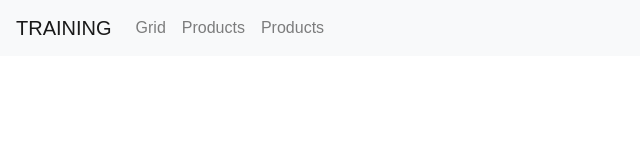
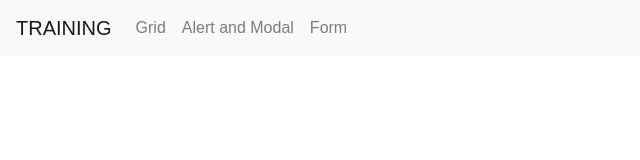
Before and after one commit to LucasRosinelli/bootstrap4-intro, a website: page index.html in a window 1280 px wide. Shown: the full height of the page, 0-640 px from the left. Drawn offline with nearby package versions, Linux system fonts and the light colour scheme.

Commit message:
Menu items and links fixed

```diff
--- a/index.html
+++ b/index.html
@@ -19,10 +19,10 @@
                     <a href="grid.html" class="nav-link">Grid</a>
                 </li>
                 <li class="nav-item">
-                    <a href="#" class="nav-link">Products</a>
+                    <a href="alertmodal.html" class="nav-link">Alert and Modal</a>
                 </li>
                 <li class="nav-item">
-                    <a href="#" class="nav-link">Products</a>
+                    <a href="form.html" class="nav-link">Form</a>
                 </li>
             </ul>
         </div>
```
